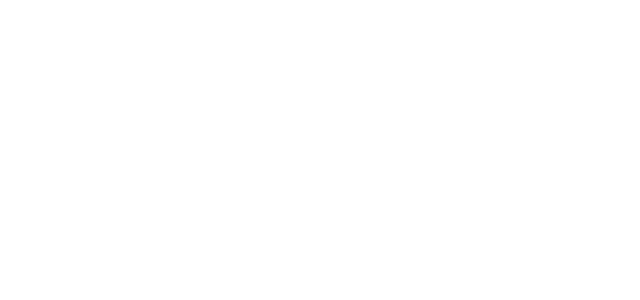
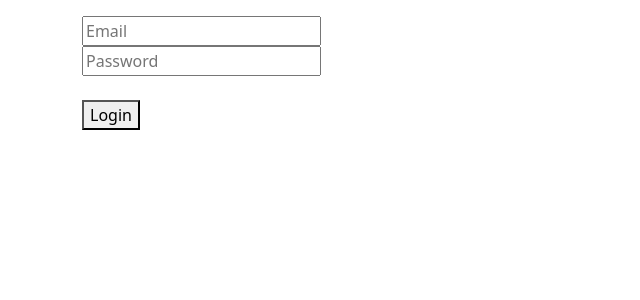
Before and after one commit to isanaID/E-commerce, a React (Create React App) app in the folder client/: page /login in a window 1280 px wide. Before the commit this address had no page. Shown: the top 300 px of the page, without its empty margins (0-640 px from the left). Built offline with nearby package versions, Linux system fonts and the light colour scheme.

Commit message:
add login

```diff
--- a/client/src/App.js
+++ b/client/src/App.js
@@ -5,6 +5,7 @@
 import store from './app/store';
 import Home from './pages/Home';
 import Register from './pages/Register';
+import Login from './pages/Login';
 
 import { listen } from './app/listener';
 
@@ -22,6 +23,7 @@
         <Routes>
           <Route path="/" element={<Home />} />
           <Route path="/register" element={<Register />} />
+          <Route path="/login" element={<Login />} />
         </Routes>
       </Router>
       </Provider>
--- /dev/null
+++ b/client/src/pages/Login/index.jsx
@@ -0,0 +1,141 @@
+import * as React from 'react';
+import 'bootstrap/dist/css/bootstrap.min.css';
+import * as Validator from 'validatorjs';
+import { userLogin } from '../../features/Auth/actions';
+import { useDispatch } from 'react-redux';
+import { login } from '../../api/auth';
+import { useNavigate } from 'react-router-dom';
+// import StoreLogo from '../../components/StoreLogo';
+import Input from './input';
+import ShowErrors from './showErrors';
+
+export default function Login(){
+    const dispatch = useDispatch();
+    const navigate = useNavigate();
+    const [email, setEmail] = React.useState('');
+    const [password, setPassword] = React.useState('');
+    const [errors, setErrors] = React.useState([]);
+
+    const handleEmailChange = (event) => {
+        setEmail(event.target.value);
+    }
+
+    const handlePasswordChange = (event) => {
+        setPassword(event.target.value);
+    }
+
+    const handleSubmit = event => {
+        event.preventDefault();
+        const data = {
+            email, password
+        };
+
+        let rules = {
+            email: 'required|email',
+            password: 'required|min:8'
+        };
+
+        let validation = new Validator(data, rules);
+        validation.setAttributeNames({email: 'Email', password: 'Password'});
+        validation.passes();
+        setErrors([
+            ...validation.errors.get('email'),
+            ...validation.errors.get('password')
+        ]);
+
+        if(validation.passes()){
+            dispatch(userLogin(email, password));
+            login(email, password)
+            .then(response => {
+                if(response.status === 200){
+                    navigate('/');
+                }else{
+                    console.log(response.data.message);
+                    alert('Gagal login, silakan coba lagi');
+                }
+            })
+            .catch(error => {
+                console.log(error);
+                alert('Gagal login, silakan coba lagi');
+            })
+        }
+    }
+
+        return(
+            <div className="container">
+                <ShowErrors errors={errors}/>
+                <form onSubmit={handleSubmit}>
+                <Input type="text" name="email" label="email" placeholder="Email" className='input-line full-width' onChange={handleEmailChange}/>
+                <Input type="password" name="password" label="Password" placeholder="Password" className='input-line full-width' onChange={handlePasswordChange}/>
+                <br />
+                <div><button type="submit" className='ghost-round full-width'>Login</button></div>
+                </form>
+            </div>
+        )
+}
+
+
+// export default class Login extends React.Component {
+//     state = {
+//         email: '',
+//         password: '',
+//         errors: []
+//     };
+
+//     handleSubmit = event => {
+//         event.preventDefault();
+//         const {email, password} = this.state;
+//         const navigate = useNavigate();
+
+//         let data = {
+//             email, password
+//         };
+
+//         let rules = {
+//             email: 'required|email',
+//             password: 'required|min:8'
+//         };
+
+//         let validation = new Validator(data, rules);
+//         validation.setAttributeNames({email: 'Email', password: 'Password'});
+//         validation.passes();
+//         this.setState({
+//             errors: [
+//             ...validation.errors.get('email'),
+//             ...validation.errors.get('password')
+//             ]
+//         })
+
+//         if(validation.passes()){
+//             login(this.state)
+//             .then(response => {
+//                 if(response.status === 200){
+//                     alert('Berhasil mendaftar, silakan login');
+//                     navigate('/login');
+//                 }else{
+//                     console.log(response.data.message);
+//                     alert('Gagal mendaftar, silakan coba lagi');
+//                 }
+//             })
+//             .catch(error => {
+//                 console.log(error);
+//                 alert('Gagal mendaftar, silakan coba lagi');
+//             })
+//         }
+//     }
+
+//     render() {
+//         return(
+//             <div className="container">
+//                 <ShowErrors errors={this.state.errors}/>
+//                 <form onSubmit={this.handleSubmit}>
+//                 <Input type="text" name="email" label="email" placeholder="Email" className='input-line full-width' onChange={value => this.setState({email: value})}/>
+//                 <Input type="password" name="password" label="Password" placeholder="Password" className='input-line full-width' onChange={value => this.setState({password: value})}/>
+//                 <br />
+//                 <div><button type="submit" className='ghost-round full-width'>Login</button></div>
+//                 </form>
+//             </div>
+//         )
+//     }
+
+// }
--- /dev/null
+++ b/client/src/pages/Login/input.jsx
@@ -0,0 +1,14 @@
+import React from "react";
+
+const Input = ({type, name, placeholder, className, register, onChange}) => {
+    return (
+        <div>
+        <label>
+
+        </label><input type={type} name={name} placeholder={placeholder} className={className} onChange={onChange}/>
+        <br />
+        </div>
+    )
+}
+
+export default Input;
--- /dev/null
+++ b/client/src/pages/Login/showErrors.jsx
@@ -0,0 +1,11 @@
+import React from "react";
+
+const ShowErrors = ({errors}) => {
+    return (
+        <ul style={{color: 'red'}}>
+        {errors.map((error, i) => <li key={i}>{error}</li>)}
+        </ul>
+    )
+}
+
+export default ShowErrors;
--- a/client/src/pages/Register/index.jsx
+++ b/client/src/pages/Register/index.jsx
@@ -2,6 +2,7 @@
 import 'bootstrap/dist/css/bootstrap.min.css';
 import * as Validator from 'validatorjs';
 import { registerUser } from '../../api/auth';
+import { useNavigate } from 'react-router-dom';
 import Input from "./input";
 import ShowErrors from "./showErrors";
 
@@ -44,10 +45,10 @@
             if(validation.passes()){
                 registerUser(this.state)
                 .then(response => {
-                    console.log(response.data.data);
                     if(response.status === 200){
+                        const navigate = useNavigate();
                         alert('Berhasil mendaftar, silakan login');
-                        this.props.history.push('/login');
+                        navigate('/login');
                     }else{
                         console.log(response.data.message);
                         alert('Gagal mendaftar, silakan coba lagi');
```
Also changed, not shown: client/src/pages/Login/index.js (deleted), 1 other file (tests, documents, lock files or other folders).
